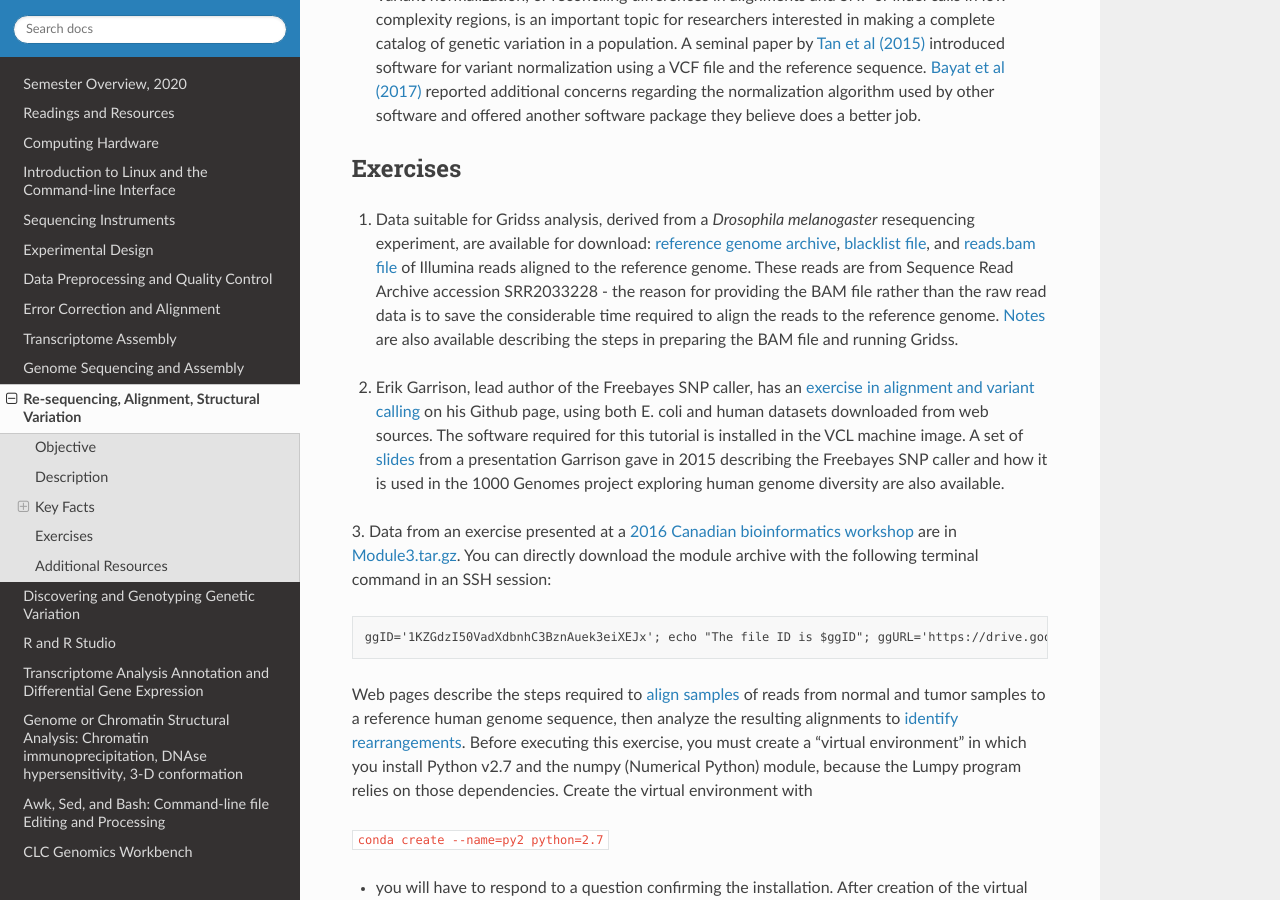
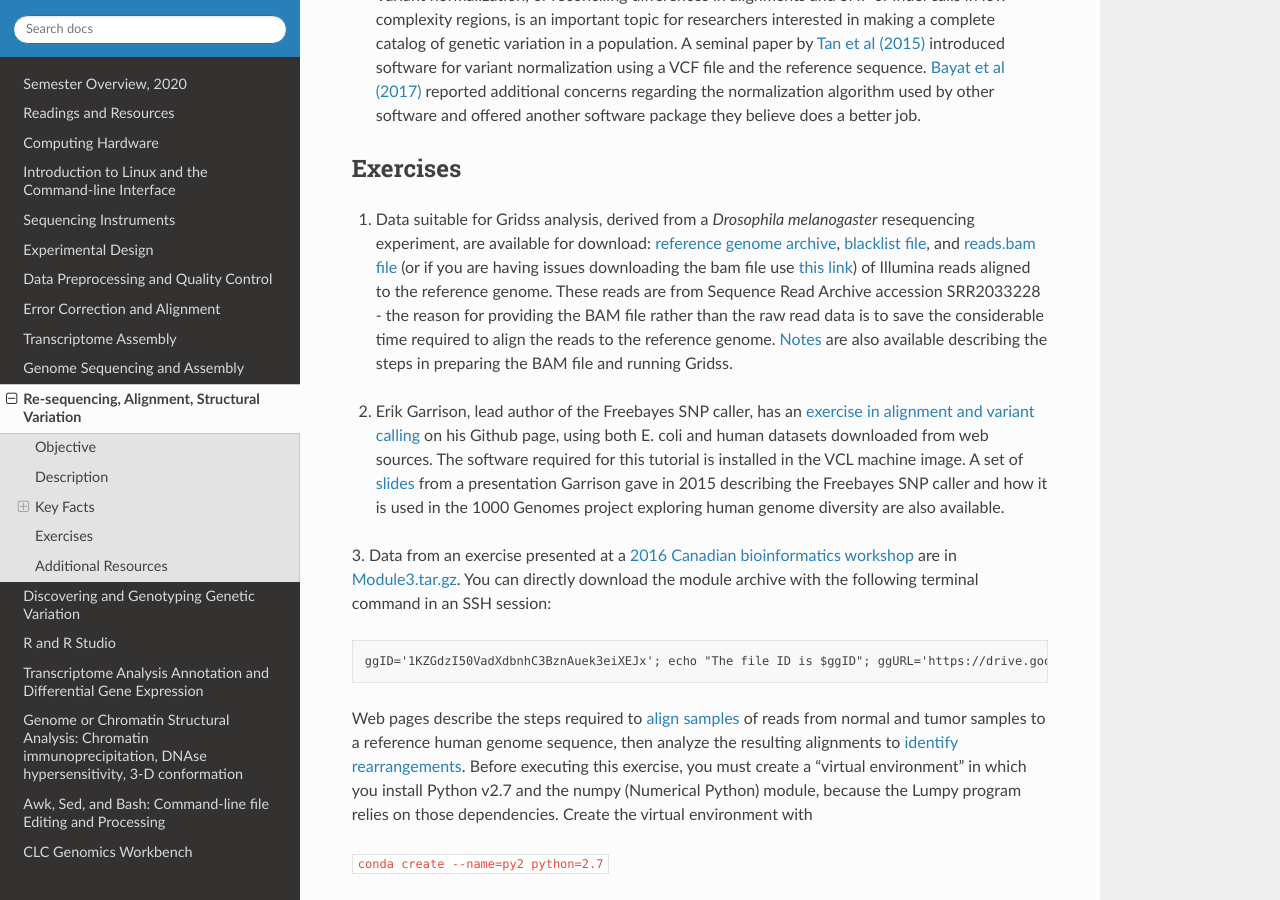
Before and after one commit to rwhetten/DeepSeqAnalysis, a Sphinx documentation site: the page built from docs/source/re-seq-align-struct.rst, in a window 1280 px wide and 900 px high, scrolled down 2882 px. Built offline with Sphinx 7.4.7 and the Read the Docs theme 2.0.0, drawn with Linux system fonts in a browser that asks for light colours.

Commit message:
Update re-seq-align-struct.rst

```diff
--- a/docs/source/re-seq-align-struct.rst
+++ b/docs/source/re-seq-align-struct.rst
@@ -64,7 +64,7 @@
 Exercises
 *********
 
-1. Data suitable for Gridss analysis, derived from a *Drosophila melanogaster* resequencing experiment, are available for download:  `reference genome archive <https://drive.google.com/a/ncsu.edu/file/d/18wFOo9cWuL30k2QBnQz_Ib9k3sDb2Tss>`_,    `blacklist file <https://drive.google.com/a/ncsu.edu/file/d/1bz6C8s9cT1qKpDkLUKDQNVaGSRxxwPqg>`_, and  `reads.bam file <https://drive.google.com/a/ncsu.edu/file/d/1d5RInRtVI4vWslTOrf-Tb6WE06fXi-bX>`_  of Illumina reads aligned to the reference genome. These reads are from Sequence Read Archive accession SRR2033228 - the reason for providing the BAM file rather than the raw read data is to save the considerable time required to align the reads to the reference genome. `Notes <https://drive.google.com/a/ncsu.edu/file/d/1Zgcd_nQtr1w9T3628Dn00EI773Mb7kcu>`_ are also available describing the steps in preparing the BAM file and running Gridss.
+1. Data suitable for Gridss analysis, derived from a *Drosophila melanogaster* resequencing experiment, are available for download:  `reference genome archive <https://drive.google.com/a/ncsu.edu/file/d/18wFOo9cWuL30k2QBnQz_Ib9k3sDb2Tss>`_,    `blacklist file <https://drive.google.com/a/ncsu.edu/file/d/1bz6C8s9cT1qKpDkLUKDQNVaGSRxxwPqg>`_, and  `reads.bam file <https://drive.google.com/a/ncsu.edu/file/d/1d5RInRtVI4vWslTOrf-Tb6WE06fXi-bX>`_  (or if you are having issues downloading the bam file use `this link <https://drive.google.com/open?id=1fGMzJ7tmVOpH3-QpASeuLdy87eEq5hz3>`_) of Illumina reads aligned to the reference genome. These reads are from Sequence Read Archive accession SRR2033228 - the reason for providing the BAM file rather than the raw read data is to save the considerable time required to align the reads to the reference genome. `Notes <https://drive.google.com/a/ncsu.edu/file/d/1Zgcd_nQtr1w9T3628Dn00EI773Mb7kcu>`_ are also available describing the steps in preparing the BAM file and running Gridss.
 
 \
 
```
